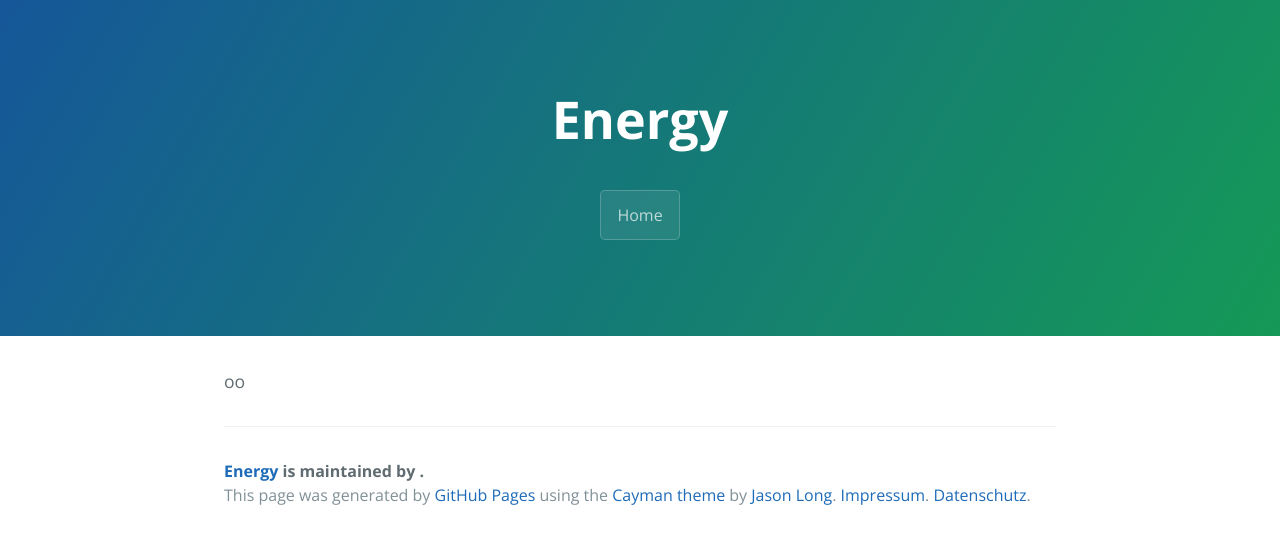
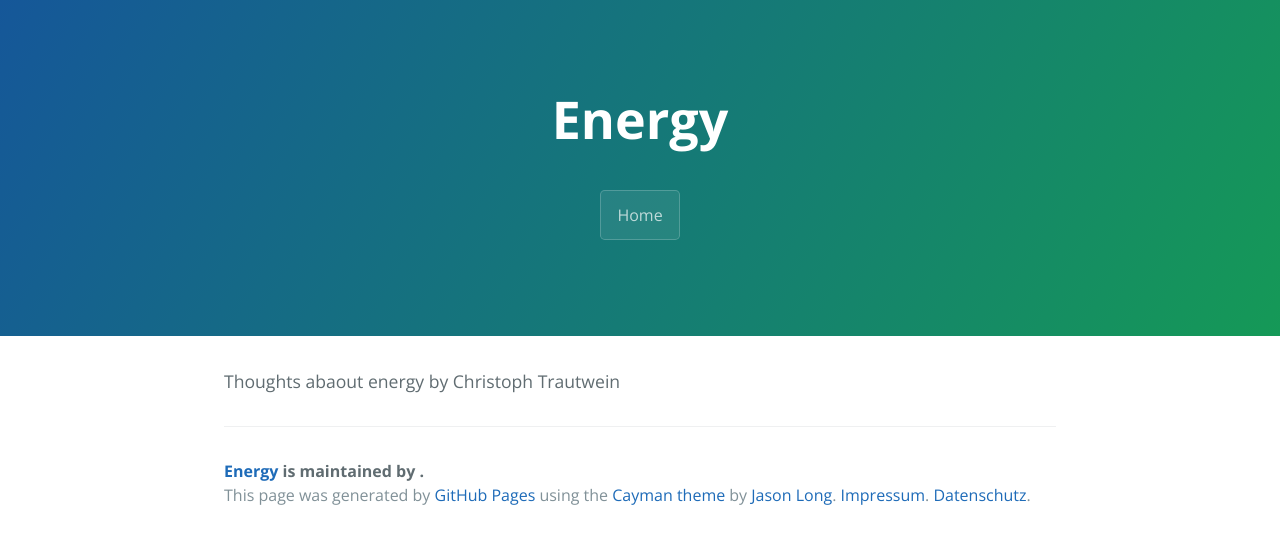
Before and after one commit to trautw/Energy, a Jekyll site: the page built from docs/index.md, in a window 1280 px wide. Shown: the top 544 px of the page. Built offline with Jekyll 4.4.1, drawn with Linux system fonts in a browser that asks for light colours.

Commit message:
Update index.md

```diff
--- a/docs/index.md
+++ b/docs/index.md
@@ -3,4 +3,4 @@ layout: default
 overview: true
 ---
 
-oo
+Thoughts abaout energy by Christoph Trautwein
```
